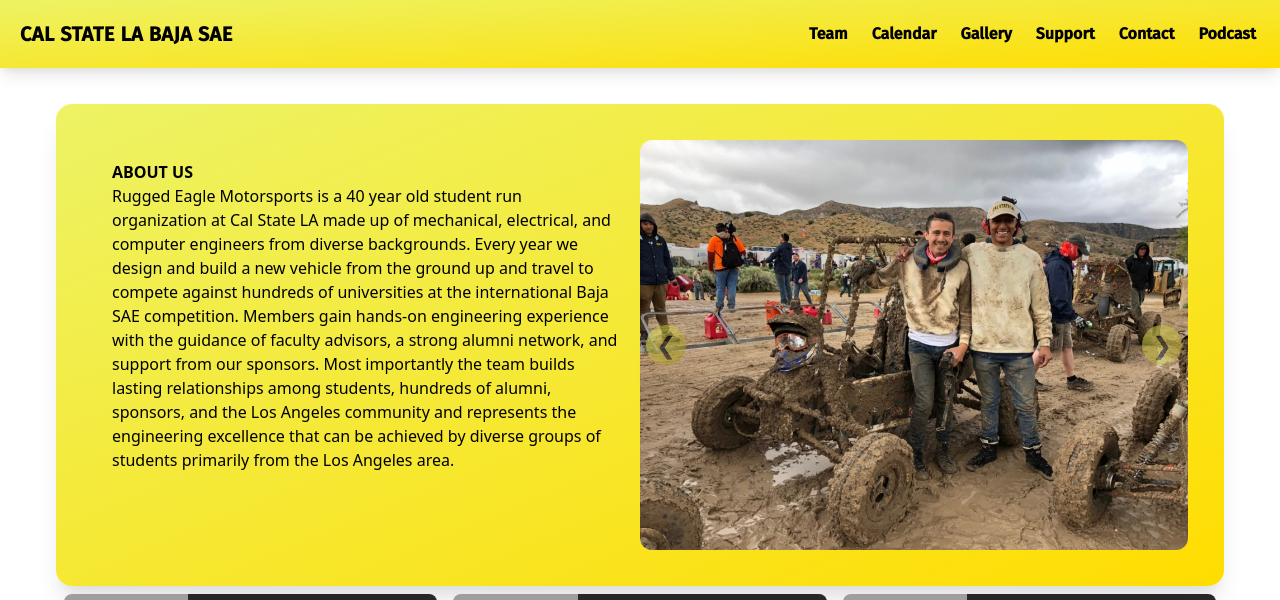
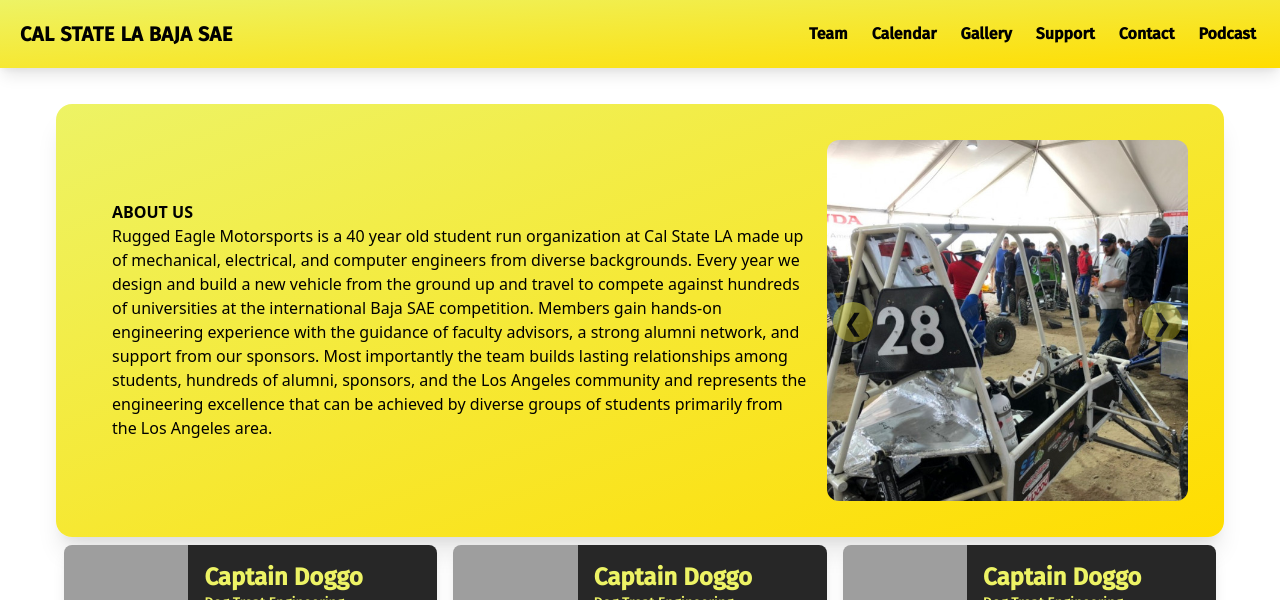
Before and after one commit to redxzeta/csula-baja, a React (Create React App) app: page / in a window 1280 px wide. Shown: the top 600 px of the page. Built offline with nearby package versions, Linux system fonts and the light colour scheme; grey boxes are pictures that could not be loaded.

Commit message:
about fisx

```diff
--- /dev/null
+++ b/src/assets/about/About.js
@@ -0,0 +1,24 @@
+import CarNumber from "./28car.jpg";
+import Coach from "./coachprof.jpg";
+import GuyCar from "./guycar.jpg";
+import IdleCar from "./idlecar.jpg";
+import Juan from "./juannextocar.jpg";
+import Mountain from "./moutnaincar.jpg";
+import MuddyCar from "./muddycar.jpg";
+import MuddyFriends from "./muddyfriends.jpg";
+import Rear from "./regjuanmountainsrear.jpg";
+import Turn from "./turn.jpg";
+
+const images = [
+  CarNumber,
+  Coach,
+  GuyCar,
+  IdleCar,
+  Juan,
+  Mountain,
+  MuddyCar,
+  MuddyFriends,
+  Rear,
+  Turn,
+];
+export default images;
--- a/src/layout/carousel/Carousel.jsx
+++ b/src/layout/carousel/Carousel.jsx
@@ -1,8 +1,9 @@
 import { createRef, useState } from "react";
 import Card from "../cards/Card";
 import "./styles.css";
-import Cart from "../../assets/cart.jpeg";
-const images = [Cart, Cart, Cart];
+import images from "../../assets/about/About";
+
+// const images = [Cart, Cart, Cart];
 // const images = [
 //   "https://images.dog.ceo/breeds/groenendael/n02105056_5371.jpg",
 //   "https://images.dog.ceo/breeds/groenendael/n02105056_5371.jpg",
@@ -61,8 +62,8 @@
 
   return (
     <Card>
-      <div className="flex md:flex-row flex-col-reverse">
-        <div className=" flex-initial w-full md:w-1/2 md:p-5 p-1">
+      <div className="flex lg:flex-row flex-col-reverse">
+        <div className="flex flex-col justify-center flex-initial w-full  md:p-5 p-1  ">
           <h2 className="uppercase font-bold">About us</h2>
           <p className="text-xs md:text-base">
             Rugged Eagle Motorsports is a 40 year old student run organization
@@ -79,7 +80,7 @@
             Angeles area.
           </p>
         </div>
-        <div className=" flex flex-initial justify-center md:w-2/3 lg:w-1/2 items-center relative ">
+        <div className=" flex flex-grow justify-center md:w-2/3 lg:w-1/2 items-center relative m-auto">
           <div className="carousel">
             <ButtonSlider
               isLeft={true}
```
